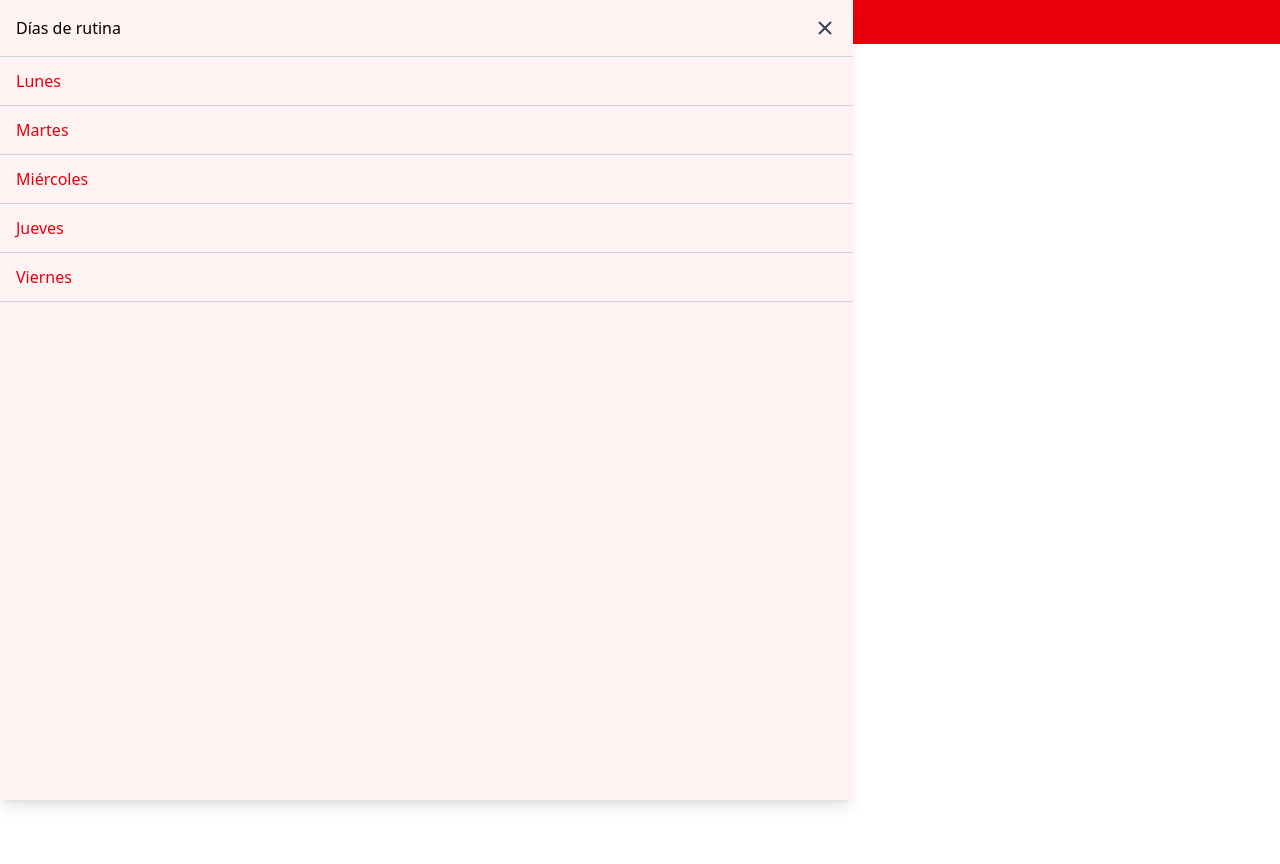
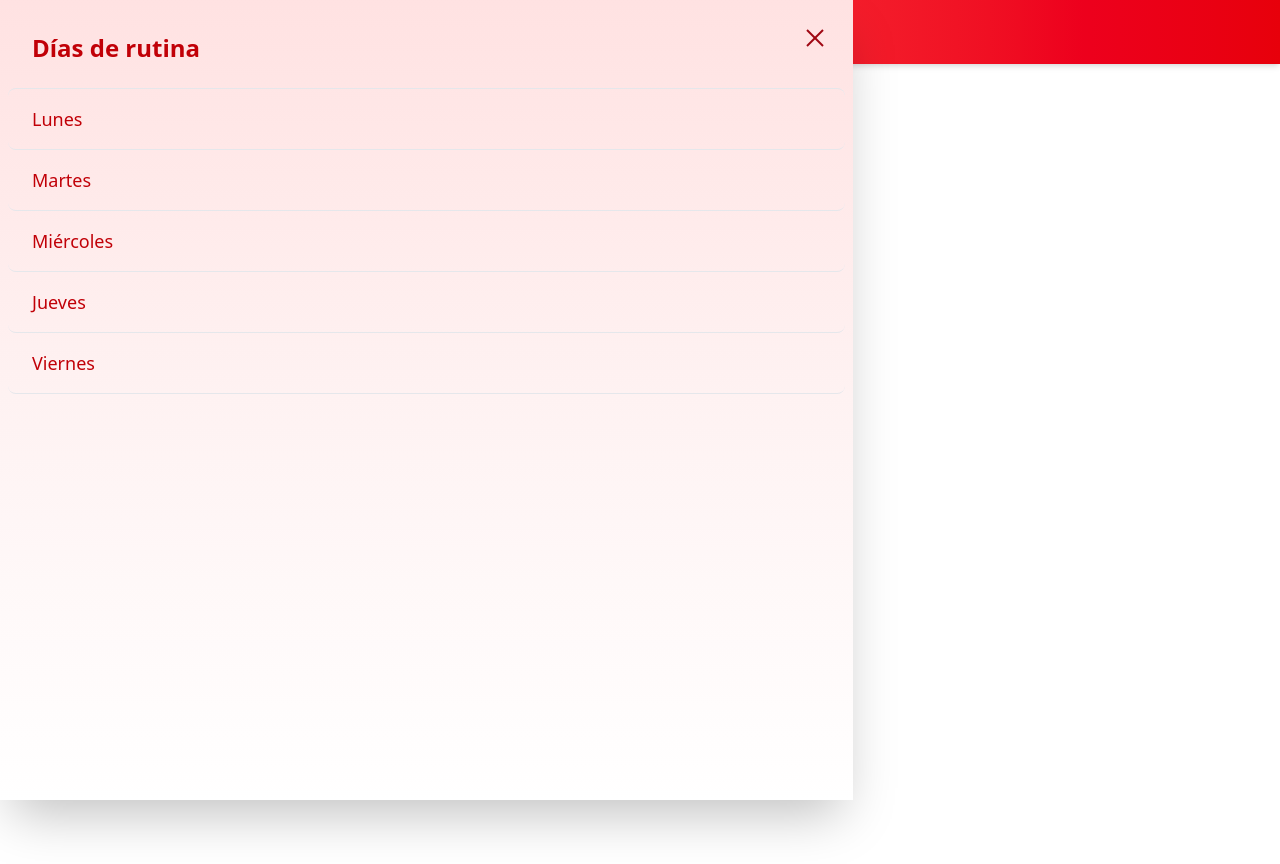
Before and after one commit to fhidalgorosabal/planix-fit, an Angular app: page /home in a window 1280 px wide. Both pictures are taken after a click on the button "Abrir menú". Built offline with nearby package versions, Linux system fonts and the light colour scheme.

Commit message:
refactor: Enhance header and menu components with improved styling and layout

```diff
--- a/src/app/components/header/header.html
+++ b/src/app/components/header/header.html
@@ -1,22 +1,28 @@
-<header class="flex items-center px-4 py-2 bg-red-600 relative">
+<header
+  class="flex items-center px-6 py-4 bg-gradient-to-r from-red-600 via-red-500 to-red-600 shadow-md relative z-40"
+>
   <button
-    class="mr-3 text-white focus:outline-none cursor-pointer"
+    class="mr-4 text-white hover:text-red-100 transition-colors duration-200 focus:outline-none"
     (click)="menuOpen = !menuOpen"
     aria-label="Abrir menú"
   >
     <svg
-      width="24"
-      height="24"
+      width="28"
+      height="28"
       fill="none"
       stroke="currentColor"
       stroke-width="2"
+      stroke-linecap="round"
+      stroke-linejoin="round"
     >
       <path d="M4 6h16M4 12h16M4 18h16" />
     </svg>
   </button>
-  <h1 class="text-white text-lg font-semibold">
+
+  <h1 class="text-white text-2xl font-semibold tracking-wide">
     <ng-content></ng-content>
   </h1>
+
   @if (menuOpen) {
   <app-menu (menuOpen)="toggleMenu()"></app-menu>
   }
--- a/src/app/components/menu/menu.html
+++ b/src/app/components/menu/menu.html
@@ -1,24 +1,26 @@
 <nav
-  class="fixed top-0 left-0 w-full md:w-2/3 h-full bg-red-50 shadow-lg z-50 py-4"
+  class="fixed top-0 left-0 w-full md:w-2/3 h-full bg-gradient-to-b from-red-100 via-red-50 to-white shadow-2xl z-50 py-8 px-2 overflow-y-auto"
 >
   <button
-    class="absolute top-4 right-4 text-gray-700 cursor-pointer"
+    class="absolute top-6 right-6 text-red-800 hover:text-red-600 transition"
     (click)="toggleMenu()"
     aria-label="Cerrar menú"
   >
     <svg
-      width="24"
-      height="24"
+      width="28"
+      height="28"
       fill="none"
       stroke="currentColor"
       stroke-width="2"
     >
-      <line x1="6" y1="6" x2="18" y2="18" />
-      <line x1="6" y1="18" x2="18" y2="6" />
+      <line x1="6" y1="6" x2="22" y2="22" />
+      <line x1="6" y1="22" x2="22" y2="6" />
     </svg>
   </button>
-  <h3 class="px-4">Días de rutina</h3>
-  <ul class="mt-4 flex flex-col">
+
+  <h3 class="px-6 text-2xl font-semibold text-red-700 mb-6">Días de rutina</h3>
+
+  <ul class="flex flex-col">
     @for(day of routineDays$ | async; track day.id) { @if (day.isActive) {
     <li (click)="toggleMenu()">
       <a
@@ -27,9 +29,9 @@
         [ngClass]="{
           'border-b': day.id !== 1,
           'border-y': day.id === 1,
-          'border-gray-300': true
+          'border-gray-200': true
         }"
-        class="block w-full px-4 py-3 text-red-600 font-medium hover:bg-red-100 transition"
+        class="block w-full px-6 py-4 rounded-lg text-lg text-red-700 font-medium hover:bg-red-100 transition-all duration-200"
       >
         {{ day.name }}
       </a>
```
